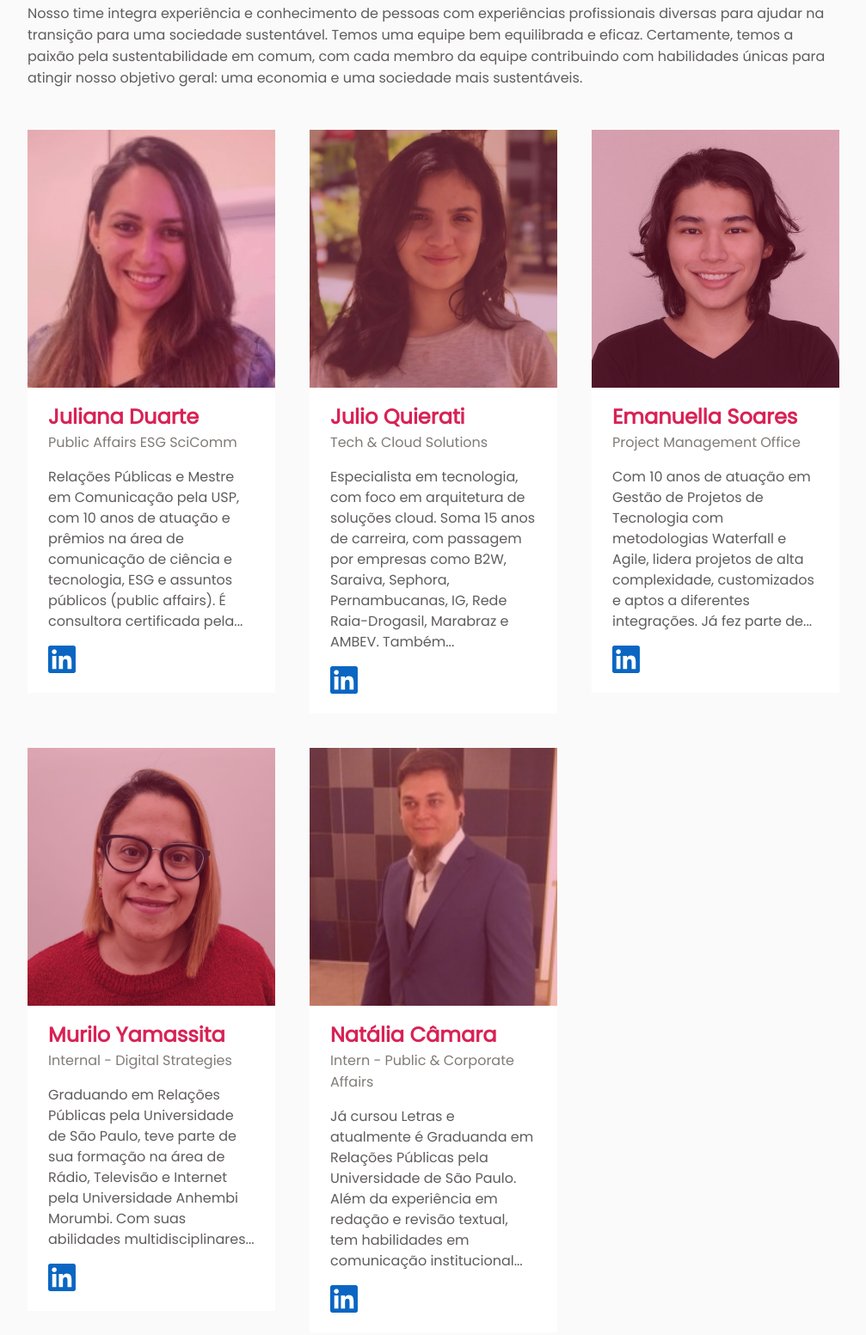
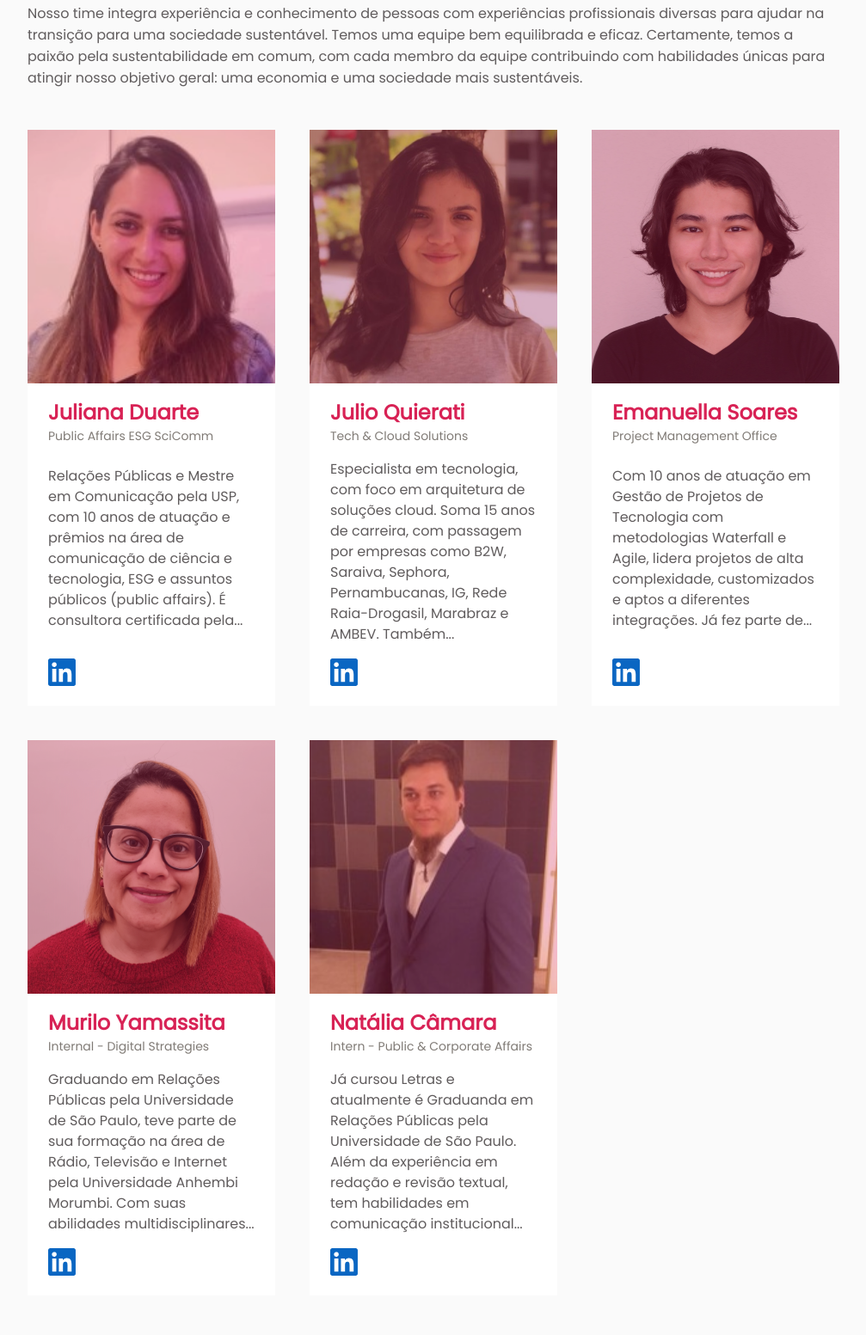
Before and after one commit to CaioAP/Dataffairs, a plain HTML site: page equipe.html in a window 1280 px wide. Shown: the part 556-2109 px from the top of the page at 86% size, without its empty margins (136-1143 px from the left). Drawn offline with Linux system fonts and the light colour scheme.

Commit message:
Finalizado alguns ajustes dos cards das equipes

```diff
--- a/equipe.html
+++ b/equipe.html
@@ -42,7 +42,9 @@
       </p>
       <div class="equipe-profiles">
         <article class="equipe-profile">
-          <img src="/assets/Equipe_1.jpg" alt="" class="profile-picture">
+          <div class="profile-picture">
+            <img src="/assets/Equipe_1.jpg" alt="">
+          </div>
           <div class="profile-data">
             <h6 class="profile-name">Juliana Duarte</h6>
             <span class="profile-role">Public Affairs  ESG  SciComm</span>
@@ -63,7 +65,9 @@
         </article>
 
         <article class="equipe-profile">
-          <img src="/assets/Equipe_2.jpg" alt="" class="profile-picture">
+          <div class="profile-picture">
+            <img src="/assets/Equipe_2.jpg" alt="">
+          </div>
           <div class="profile-data">
             <h6 class="profile-name">Julio Quierati</h6>
             <span class="profile-role">Tech & Cloud Solutions </span>
@@ -84,7 +88,9 @@
         </article>
 
         <article class="equipe-profile">
-          <img src="/assets/Equipe_3.jpg" alt="" class="profile-picture">
+          <div class="profile-picture">
+            <img src="/assets/Equipe_3.jpg" alt="">
+          </div>
           <div class="profile-data">
             <h6 class="profile-name">Emanuella Soares</h6>
             <span class="profile-role">Project Management Office</span>
@@ -105,7 +111,9 @@
         </article>
 
         <article class="equipe-profile">
-          <img src="/assets/Equipe_4.jpg" alt="" class="profile-picture">
+          <div class="profile-picture">
+            <img src="/assets/Equipe_4.jpg" alt="">
+          </div>
           <div class="profile-data">
             <h6 class="profile-name">Murilo Yamassita</h6>
             <span class="profile-role">Internal - Digital Strategies</span>
@@ -126,7 +134,9 @@
         </article>
 
         <article class="equipe-profile">
-          <img src="/assets/Equipe_5.jpg" alt="" class="profile-picture">
+          <div class="profile-picture">
+            <img src="/assets/Equipe_5.jpg" alt="">
+          </div>
           <div class="profile-data">
             <h6 class="profile-name">Natália Câmara</h6>
             <span class="profile-role">Intern - Public & Corporate Affairs</span>
--- a/styles/equipe.css
+++ b/styles/equipe.css
@@ -10,24 +10,26 @@
   height: 100%;
   display: flex;
   flex-direction: column;
+}
+
+.profile-picture {
   position: relative;
 }
 
-.equipe-profile::before {
+.profile-picture::before {
   content: '';
   position: absolute;
-  width: 100%;
-  height: 300px;
+  inset: 0;
   background-color: var(--primary-3);
 }
 
-.equipe-profile:hover::before {
+.equipe-profile:hover ::before {
   background-color: transparent;
 }
 
-.profile-picture {
+.profile-picture > img {
   width: 100%;
-  height: 300px;
+  height: 100%;
   object-fit: cover;
   object-position: center;
 }
@@ -35,6 +37,13 @@
 .profile-data {
   background-color: var(--white);
   padding: var(--size-sm) var(--size-smd);
+  height: 100%;
+  display: grid;
+  grid-template-rows: min-content;
+}
+
+.equipe-profile:hover .profile-data {
+  background-color: var(--equipe-bg);
 }
 
 .profile-name {
@@ -43,7 +52,7 @@
 }
 
 .profile-role {
-  font-size: var(--size-sm);
+  font-size: calc(var(--size-sm) - 2px);
   color: var(--text-light);
 }
 
@@ -56,6 +65,7 @@
 
 .profile-social {
   margin-top: var(--size-sm);
+  align-self: end;
 }
 
 @media only screen and (min-width: 1000px) {
--- a/styles/main.css
+++ b/styles/main.css
@@ -11,6 +11,7 @@
   --dropdown-bg: #D822550D;
   --separator: #DBDBDB;
   --section-bg: #FAFAFA;
+  --equipe-bg: #F1F1F1;
 
   --size-xs: .5rem;
   --size-xsm: .75rem;
```
